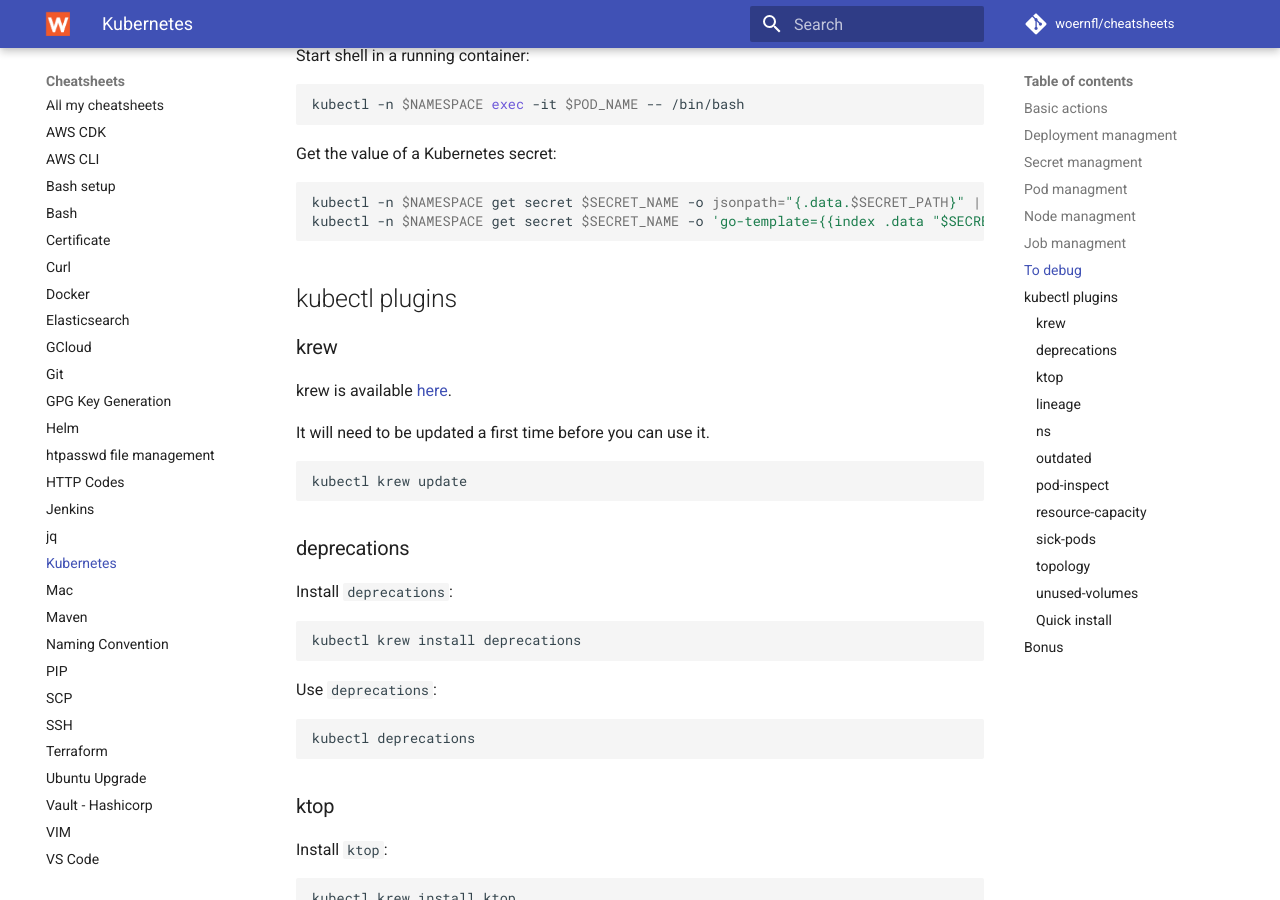
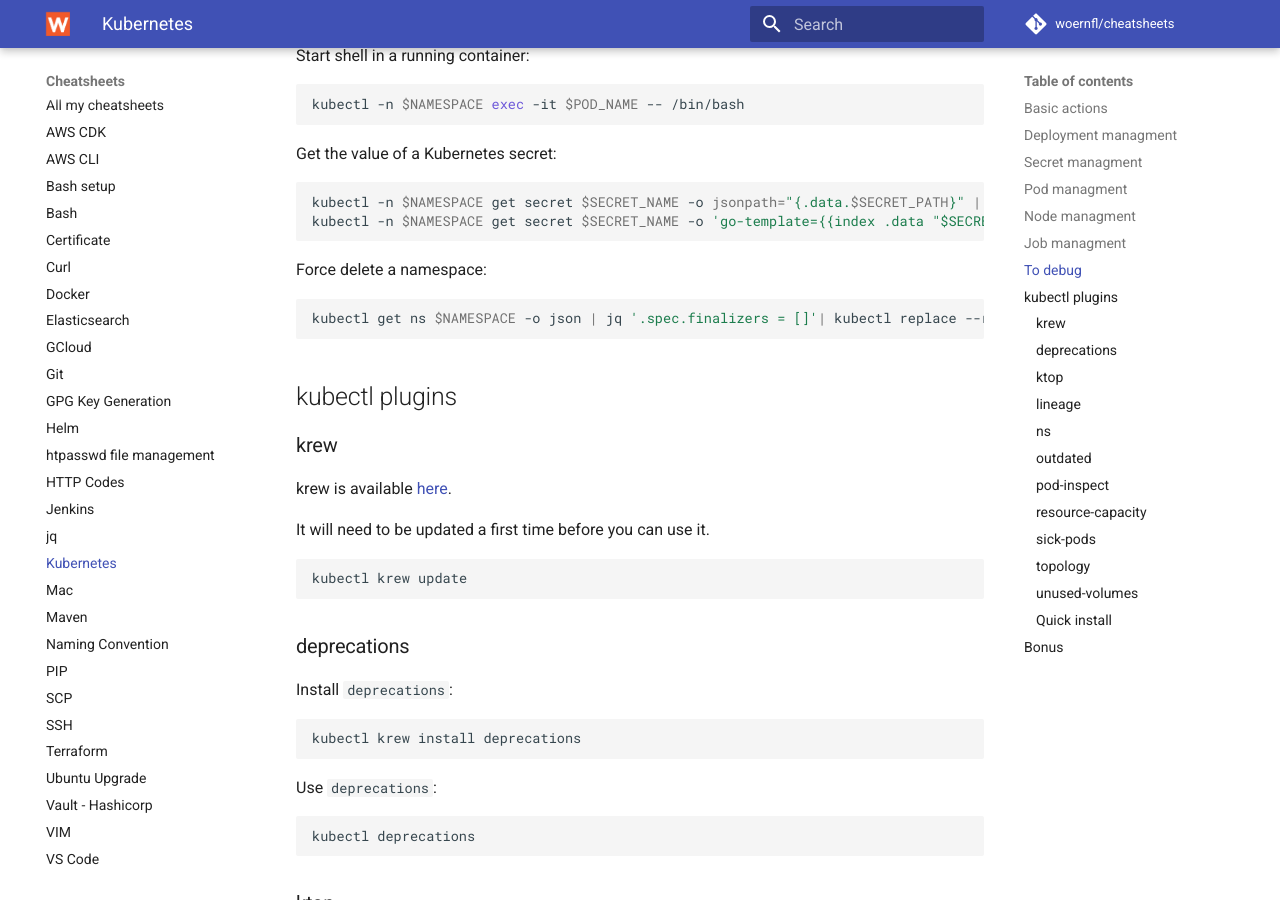
Before and after one commit to woernfl/cheatsheets, an MkDocs documentation site: the page built from docs/kubernetes.md, in a window 1280 px wide and 900 px high, scrolled down 3232 px. Built offline with MkDocs 1.6.1 and Material for MkDocs 9.7.7, drawn with Linux system fonts in a browser that asks for light colours; comment, search, counter and statistics services are not loaded.

Commit message:
Update kubernetes.md

````diff
--- a/docs/kubernetes.md
+++ b/docs/kubernetes.md
@@ -185,6 +185,12 @@
 ```bash
 kubectl -n $NAMESPACE get secret $SECRET_NAME -o jsonpath="{.data.$SECRET_PATH}" | base64 --decode
 kubectl -n $NAMESPACE get secret $SECRET_NAME -o 'go-template={{index .data "$SECRET_PATH"}}' | base64 --decode
+```
+
+Force delete a namespace:
+
+```bash
+kubectl get ns $NAMESPACE -o json | jq '.spec.finalizers = []'| kubectl replace --raw "/api/v1/namespaces/$NAMESPACE/finalize" -f -
 ```
 
 ## kubectl plugins
````
